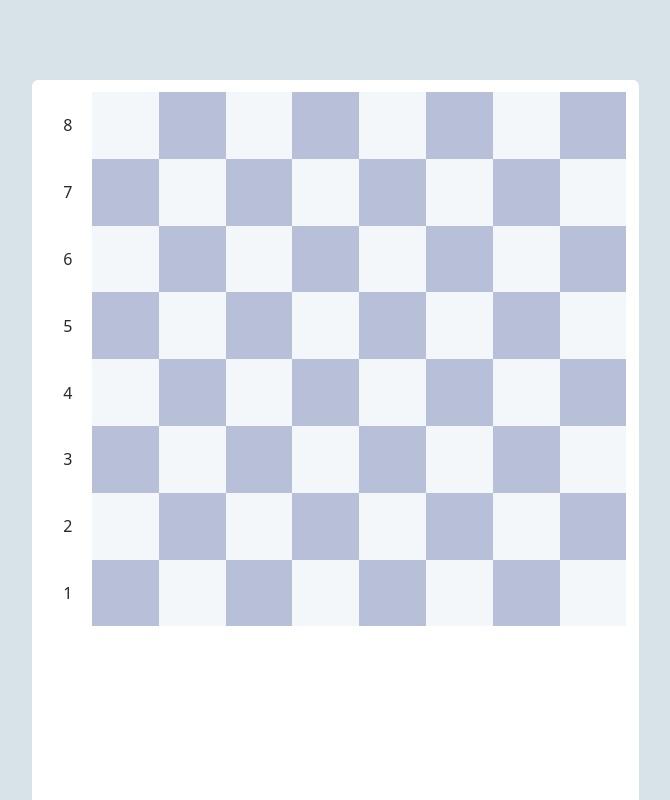
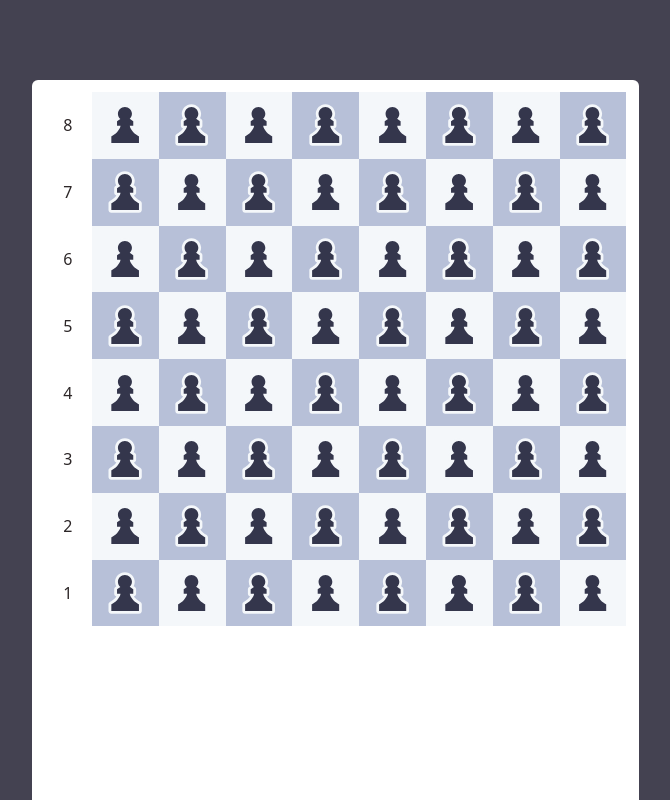
Before and after one commit to FyodorSologub/chess-app, a Next.js app: page / in a window 1280 px wide. Shown: the top 800 px of the page, without its empty margins (305-975 px from the left). Built offline with nearby package versions, Linux system fonts and the light colour scheme.

Commit message:
board finished

```diff
--- a/app/layout.tsx
+++ b/app/layout.tsx
@@ -16,7 +16,7 @@ export default function RootLayout({
 }) {
   return (
     <html lang="en">
-      <body className="w-screen max-w-screen h-screen max-h-screen bg-earlyFrost-custom p-4 md:p-6 flex justify-center items-center">
+      <body className="w-screen max-w-screen h-screen max-h-screen bg-smokedPurple-custom p-4 md:p-6 flex justify-center items-center">
         {children}
       </body>
     </html>
--- a/app/page.tsx
+++ b/app/page.tsx
@@ -1,4 +1,4 @@
-import Image from 'next/image';
+import PawnBlack from "./ui/chess_pieces/black/Pawn";
 
 const range = (n: number) => [...Array(n).keys()];
 const getBoardSquares = () : JSX.Element[] => {
@@ -10,14 +10,14 @@ const getBoardSquares = () : JSX.Element[] => {
 
     switch(start%2===0) {
       case true:
-        classes = 'aspect-square col-span-1 row-span-1 bg-piecesBlack-custom';
+        classes = 'aspect-square col-span-1 row-span-1 bg-piecesBlack-custom flex justify-center items-center';
         break;
       case false:
-        classes = 'aspect-square col-span-1 row-span-1 bg-piecesWhite-custom';
+        classes = 'aspect-square col-span-1 row-span-1 bg-piecesWhite-custom flex justify-center items-center';
         break;
     };
 
-    result.push(<p className={ classes } key={ `i:${i};j:${j}` }></p>);
+    result.push(<p className={ classes } key={ `i:${i};j:${j}` }> <PawnBlack /> </p>);
   }));
 
   return result;
@@ -26,7 +26,7 @@ const alphabet = 'abcdefghijklmnopqrstuvwxyz'.toUpperCase().split('');
 
 export default function Home() {
   return (
-    <main className='aspect-square w-full h- md:h-full max-w-[607px] max-h-[640px]'>
+    <main className='aspect-square w-full md:max-w-[607px] md:max-h-[640px]'>
       <section className='w-full rounded-md bg-white p-3 grid grid-cols-12 grid-rows-12 gap-0'>
         <div className='grid grid-cols-1 grid-rows-8 col-span-1 row-span-11 gap-0'>
           {
--- /dev/null
+++ b/app/ui/chess_pieces/black/Pawn.tsx
@@ -0,0 +1,16 @@
+import React from 'react';
+import Image from 'next/image';
+
+const PawnBlack = () => {
+  return (
+    <Image
+        src='/chess_pieces/black/pawn.svg'
+        alt='a black pawn'
+        width='72'
+        height='72'
+        className='aspect-square md:w-3/4'
+    />
+  );
+};
+
+export default PawnBlack;
--- a/tailwind.config.ts
+++ b/tailwind.config.ts
@@ -44,6 +44,39 @@ const config: Config = {
         piecesBlack: {
           custom: '#B7C0D8',
         },
+        ashViolet: {
+          custom: '#9593A4',
+        },
+        majesticMist: {
+          custom: '#9CA1B3',
+        },
+        naturallyCalm: {
+          custom: '#CFD1DA',
+        },
+        nyctophileBlue: {
+          custom: '#080E2C',
+        },
+        woodBark: {
+          custom: '#302621',
+        },
+        antarcticDeep: {
+          custom: '#3A3C42',
+        },
+        blackout: {
+          custom: '#242121',
+        },
+        carbon: {
+          custom: '#333333',
+        },
+        chillyWhite: {
+          custom: '#ECF4F1',
+        },
+        smokedPurple: {
+          custom: '#444251',
+        },
+        midnightBadger: {
+          custom: '#575965',
+        },
       },
       gridTemplateRows: {
         '8': 'repeat(8, minmax(0, 1fr))',
```
Also changed, not shown: package.json (+6 -5 lines), 1 other file (tests, documents, lock files or other folders).
